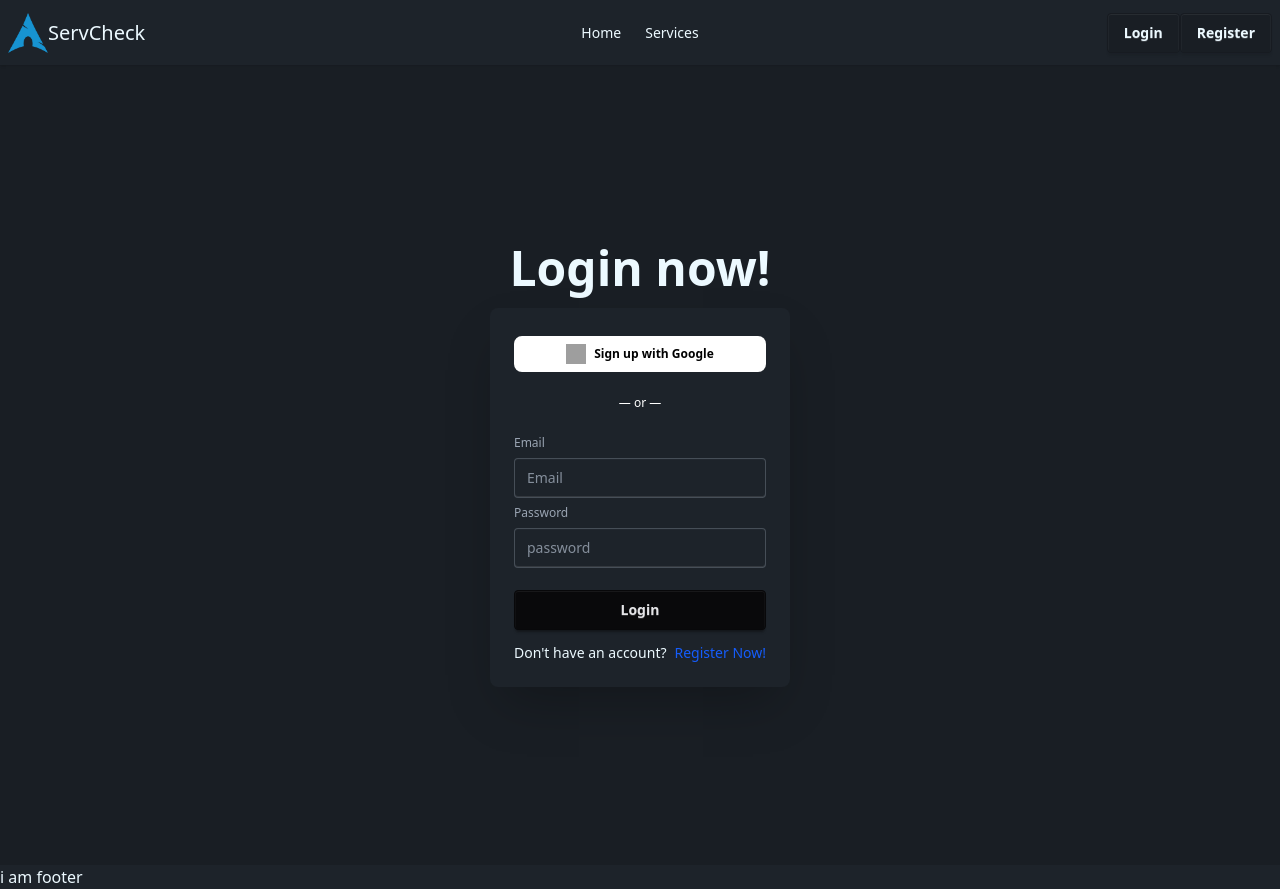
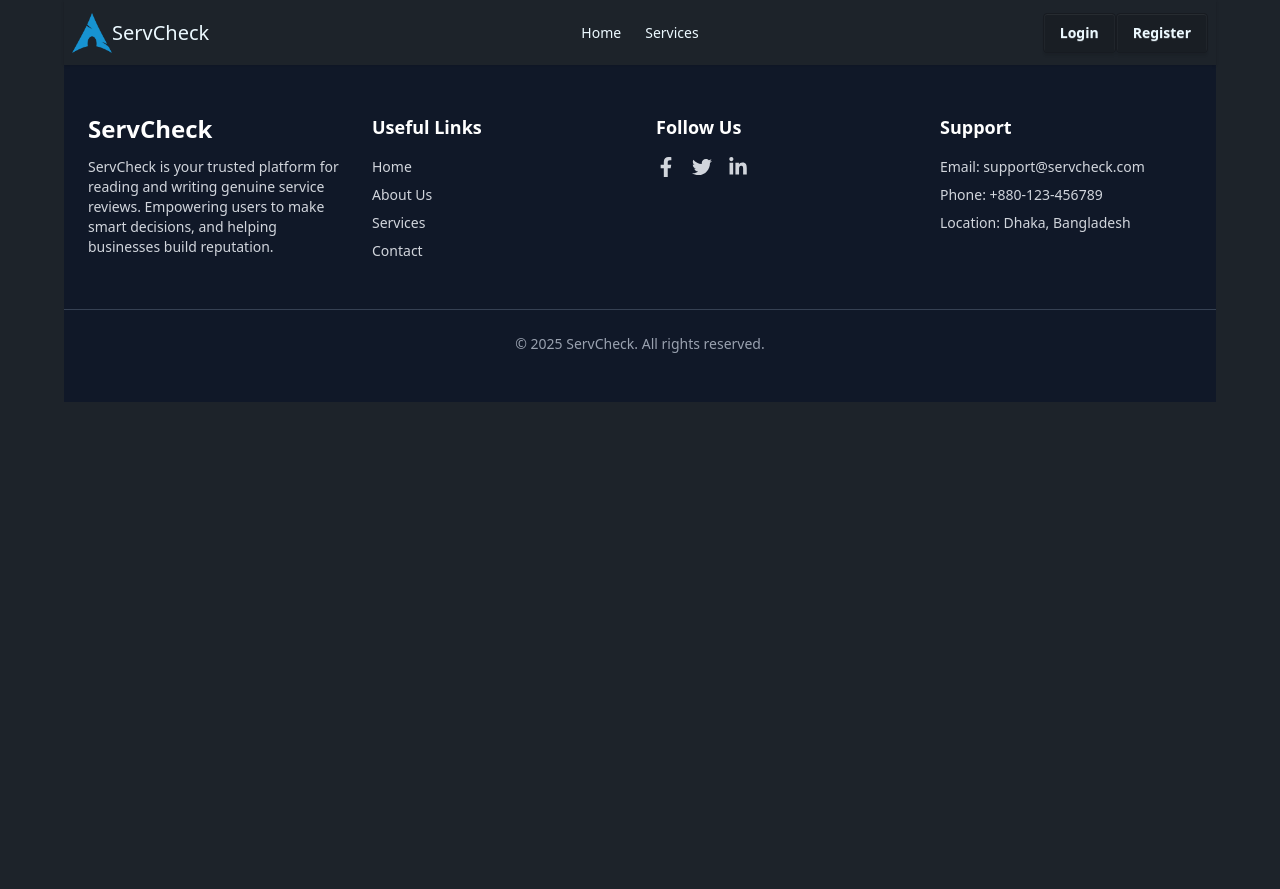
Before and after one commit to shafayatGit/ServCheck, a React (Vite) app: page /myReviews in a window 1280 px wide. Before the commit this address led to /login. After the commit the page ends 800 px from the top, so only its background shows below. Built offline with nearby package versions, Linux system fonts and the light colour scheme; no server answers; grey boxes are pictures that could not be loaded.

Commit message:
services section added

```diff
--- a/package.json
+++ b/package.json
@@ -11,6 +11,7 @@
   },
   "dependencies": {
     "@tailwindcss/vite": "^4.1.10",
+    "axios": "^1.10.0",
     "firebase": "^11.9.1",
     "react": "^19.1.0",
     "react-dom": "^19.1.0",
--- a/src/Components/BannerSection.jsx
+++ b/src/Components/BannerSection.jsx
@@ -49,26 +49,15 @@ const BannerSection = () => {
               <div className="hero-overlay"></div>
               <div className="hero-content text-neutral-content text-center">
                 <div className="max-w-md">
-                  <h1 className="mb-5 text-5xl font-bold">{slide.title}</h1>
-                  <p className="mb-5">{slide.description}</p>
-                </div>
-              </div>
-            </div>
-            {/* <div
-              className="w-full h-full bg-cover relative"
-              style={{ backgroundImage: `url(${slide.image})` }}
-            >
-              <div className="absolute inset-0 bg-opacity-60 flex items-center justify-center px-8">
-                <div className="text-center text-black max-w-2xl">
-                  <h2 className="text-4xl md:text-5xl font-bold mb-4 drop-shadow-lg">
+                  <h1 className="mb-5 text-5xl text-white drop-shadow-lg font-bold">
                     {slide.title}
-                  </h2>
-                  <p className="text-lg md:text-xl font-medium drop-shadow-md">
+                  </h1>
+                  <p className="mb-5 text-yellow-100 drop-shadow">
                     {slide.description}
                   </p>
                 </div>
               </div>
-            </div> */}
+            </div>
           </SwiperSlide>
         ))}
       </Swiper>
--- a/src/Layouts/RootLayouts.jsx
+++ b/src/Layouts/RootLayouts.jsx
@@ -6,7 +6,7 @@ import { ToastContainer } from "react-toastify";
 
 const RootLayouts = () => {
   return (
-    <div>
+    <div className="max-w-6xl mx-auto">
       <Navber></Navber>
       <Outlet></Outlet>
       <Footer></Footer>
--- a/src/Pages/Add_Services/AddServices.jsx
+++ b/src/Pages/Add_Services/AddServices.jsx
@@ -1,9 +1,147 @@
-import React from "react";
+import React, { useContext } from "react";
+import { AuthContext } from "../../assets/AuthContext/AuthContext";
+import Swal from "sweetalert2";
+import { useNavigate } from "react-router";
 
 const AddServices = () => {
+  const { user } = useContext(AuthContext);
+  const today = new Date().toISOString().split("T")[0];
+
+  const navigate = useNavigate();
+  const handleAddService = (e) => {
+    e.preventDefault();
+    const form = e.target;
+    const formData = new FormData(form);
+    const serviceInfo = Object.fromEntries(formData.entries());
+    console.log(serviceInfo);
+
+    fetch("http://localhost:3000/services", {
+      method: "POST",
+      headers: {
+        "content-type": "application/json",
+      },
+      body: JSON.stringify(serviceInfo),
+    })
+      .then((res) => res.json())
+      .then((data) => {
+        if (data.insertedId) {
+          Swal.fire({
+            position: "top-end",
+            icon: "success",
+            title: `Your group has been created`,
+            showConfirmButton: false,
+            timer: 2000,
+          });
+          // toast.success("Group has been created successfully.");
+        }
+        navigate("/services");
+        console.log("from db", data);
+      });
+  };
+
   return (
-    <div>
-      <h1>add services</h1>
+    <div className="max-w-2xl mx-auto  p-8 rounded-lg shadow-lg">
+      <h2 className="text-3xl font-bold text-center mb-6 ">Add New Service</h2>
+      <form onSubmit={handleAddService} className="space-y-5">
+        <div>
+          <label className="block font-medium mb-1">Service Image URL</label>
+          <input
+            name="photoUrl"
+            type="text"
+            placeholder="Enter image URL"
+            className="w-full px-4 py-2 border rounded-md focus:outline-none focus:ring-2 focus:ring-blue-400"
+          />
+        </div>
+
+        <div>
+          <label className="block font-medium mb-1">Service Title</label>
+          <input
+            name="title"
+            type="text"
+            placeholder="Enter title"
+            className="w-full px-4 py-2 border rounded-md focus:outline-none focus:ring-2 focus:ring-blue-400"
+          />
+        </div>
+
+        <div>
+          <label className="block font-medium mb-1">Company Name</label>
+          <input
+            name="name"
+            type="text"
+            placeholder="Enter company name"
+            className="w-full px-4 py-2 border rounded-md focus:outline-none focus:ring-2 focus:ring-blue-400"
+          />
+        </div>
+
+        <div>
+          <label className="block font-medium mb-1">Company Website</label>
+          <input
+            name="companyWebsite"
+            type="text"
+            placeholder="Enter website URL"
+            className="w-full px-4 py-2 border rounded-md focus:outline-none focus:ring-2 focus:ring-blue-400"
+          />
+        </div>
+
+        <div>
+          <label className="block font-medium mb-1">Service Description</label>
+          <textarea
+            name="description"
+            placeholder="Describe your service"
+            rows="4"
+            className="w-full px-4 py-2 border rounded-md resize-none focus:outline-none focus:ring-2 focus:ring-blue-400"
+          ></textarea>
+        </div>
+
+        <div>
+          <label className="block font-medium mb-1">Category</label>
+          <input
+            name="category"
+            type="text"
+            placeholder="e.g. Marketing, Design"
+            className="w-full px-4 py-2 border rounded-md focus:outline-none focus:ring-2 focus:ring-blue-400"
+          />
+        </div>
+
+        <div>
+          <label className="block font-medium mb-1">Price</label>
+          <input
+            name="price"
+            type="number"
+            placeholder="Enter price"
+            className="w-full px-4 py-2 border rounded-md focus:outline-none focus:ring-2 focus:ring-blue-400"
+          />
+        </div>
+
+        <div>
+          <label className="block font-medium mb-1">Added Date</label>
+          <input
+            name="date"
+            type="date"
+            value={today}
+            readOnly
+            className="w-full px-4 py-2 border rounded-m cursor-not-allowed"
+          />
+        </div>
+
+        <div>
+          <label className="block font-medium mb-1">User Email</label>
+          <input
+            name="email"
+            type="email"
+            value={user.email}
+            readOnly
+            className="w-full px-4 py-2 border rounded-m cursor-not-allowed"
+          />
+        </div>
+
+        <button
+          type="submit"
+          className="w-full bg-blue-600 hover:bg-blue-700 text-white font-semibold py-2 px-4 rounded-md shadow transition"
+        >
+          Submit Service
+        </button>
+      </form>
     </div>
   );
 };
--- a/src/Router/router.jsx
+++ b/src/Router/router.jsx
@@ -31,7 +31,7 @@ const router = createBrowserRouter([
         Component: Register,
       },
       {
-        path: "addServices",
+        path: "addService",
         element: (
           <PrivateRoute>
             <AddServices></AddServices>
--- a/src/Shared/Footer/Footer.jsx
+++ b/src/Shared/Footer/Footer.jsx
@@ -1,10 +1,88 @@
 import React from "react";
+import { FaFacebookF, FaTwitter, FaLinkedinIn } from "react-icons/fa";
+import { Link } from "react-router";
 
 const Footer = () => {
   return (
-    <div>
-      <h1>i am footer</h1>
-    </div>
+    <footer className="bg-gray-900 text-white py-12">
+      <div className="max-w-7xl mx-auto px-6 grid md:grid-cols-4 gap-8">
+        {/* Logo and Description */}
+        <div>
+          <h1 className="text-2xl font-bold mb-3">ServCheck</h1>
+          <p className="text-sm text-gray-300">
+            ServCheck is your trusted platform for reading and writing genuine
+            service reviews. Empowering users to make smart decisions, and
+            helping businesses build reputation.
+          </p>
+        </div>
+
+        {/* Useful Links */}
+        <div>
+          <h2 className="text-lg font-semibold mb-4">Useful Links</h2>
+          <ul className="space-y-2 text-sm text-gray-300">
+            <li>
+              <Link to="/" className="hover:text-white transition">
+                Home
+              </Link>
+            </li>
+            <li>
+              <Link to="/about" className="hover:text-white transition">
+                About Us
+              </Link>
+            </li>
+            <li>
+              <Link to="/services" className="hover:text-white transition">
+                Services
+              </Link>
+            </li>
+            <li>
+              <Link to="/contact" className="hover:text-white transition">
+                Contact
+              </Link>
+            </li>
+          </ul>
+        </div>
+
+        {/* Social Media */}
+        <div>
+          <h2 className="text-lg font-semibold mb-4">Follow Us</h2>
+          <div className="flex space-x-4 text-gray-300">
+            <Link className="hover:text-blue-400 transition text-xl">
+              <FaFacebookF />
+            </Link>
+            <Link className="hover:text-blue-300 transition text-xl">
+              <FaTwitter />
+            </Link>
+            <Link className="hover:text-blue-200 transition text-xl">
+              <FaLinkedinIn />
+            </Link>
+          </div>
+        </div>
+
+        {/* Contact or Support */}
+        <div>
+          <h2 className="text-lg font-semibold mb-4">Support</h2>
+          <ul className="space-y-2 text-sm text-gray-300">
+            <li>
+              Email:{" "}
+              <a
+                href="mailto:support@servicescope.com"
+                className="hover:text-white"
+              >
+                support@servcheck.com
+              </a>
+            </li>
+            <li>Phone: +880-123-456789</li>
+            <li>Location: Dhaka, Bangladesh</li>
+          </ul>
+        </div>
+      </div>
+
+      {/* Divider & Copyright */}
+      <div className="border-t border-gray-700 mt-12 pt-6 text-center text-sm text-gray-400">
+        © {new Date().getFullYear()} ServCheck. All rights reserved.
+      </div>
+    </footer>
   );
 };
 
--- a/src/Shared/Navber/Navber.jsx
+++ b/src/Shared/Navber/Navber.jsx
@@ -61,19 +61,19 @@ const Navbar = () => {
           {user ? (
             <>
               <li>
-                <NavLink>Home</NavLink>
+                <NavLink to={"/"}>Home</NavLink>
               </li>
               <li>
-                <NavLink>Services</NavLink>
+                <NavLink to={"/services"}>Services</NavLink>
               </li>
               <li>
-                <NavLink>Add Service</NavLink>
+                <NavLink to={"/addService"}>Add Service</NavLink>
               </li>
               <li>
-                <NavLink>My Services</NavLink>
+                <NavLink to={"/myServices"}>My Services</NavLink>
               </li>
               <li>
-                <NavLink>My Reviews</NavLink>
+                <NavLink to={"/myReviews"}>My Reviews</NavLink>
               </li>
             </>
           ) : (
@@ -91,7 +91,6 @@ const Navbar = () => {
       <div className="navbar-end">
         {user ? (
           <div className="flex gap-3 items-center">
-            <Link>
             <img
               data-tooltip-id="my-tooltip"
               data-tooltip-content={user.displayName}
@@ -99,7 +98,7 @@ const Navbar = () => {
               src={user.photoURL}
             ></img>
             <Tooltip id="my-tooltip"></Tooltip>
-            </Link>
+
             <NavLink>
               <button onClick={logOutUser} className="btn">
                 Logout
--- a/src/assets/AuthContext/PrivateRoute.jsx
+++ b/src/assets/AuthContext/PrivateRoute.jsx
@@ -18,8 +18,6 @@ const PrivateRoute = ({ children }) => {
   }
 
   if (user) return children;
-
-  return <Navigate state={location.pathname} to={"/login"}></Navigate>;
 };
 
 export default PrivateRoute;
```
Also changed, not shown: 1 other file (tests, documents, lock files or other folders). Lines whose indentation alone changed are shown as unchanged.
